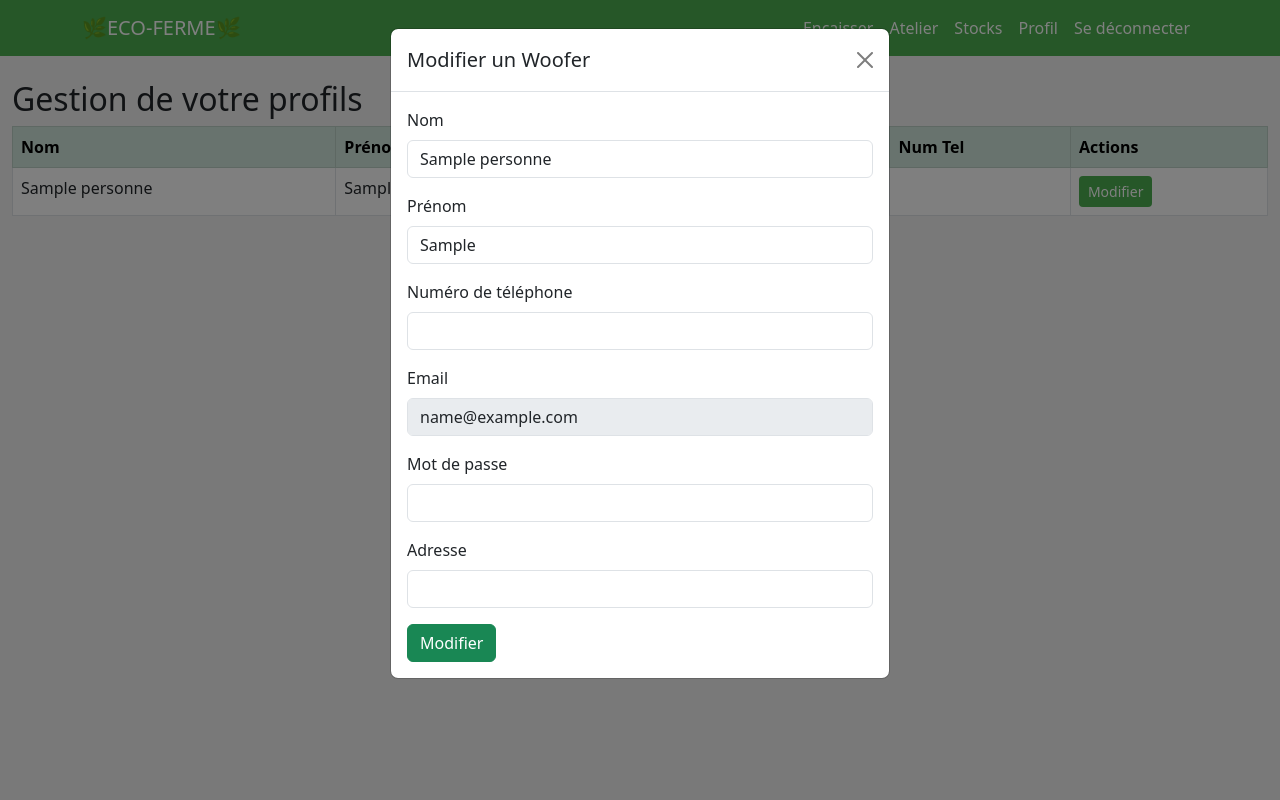
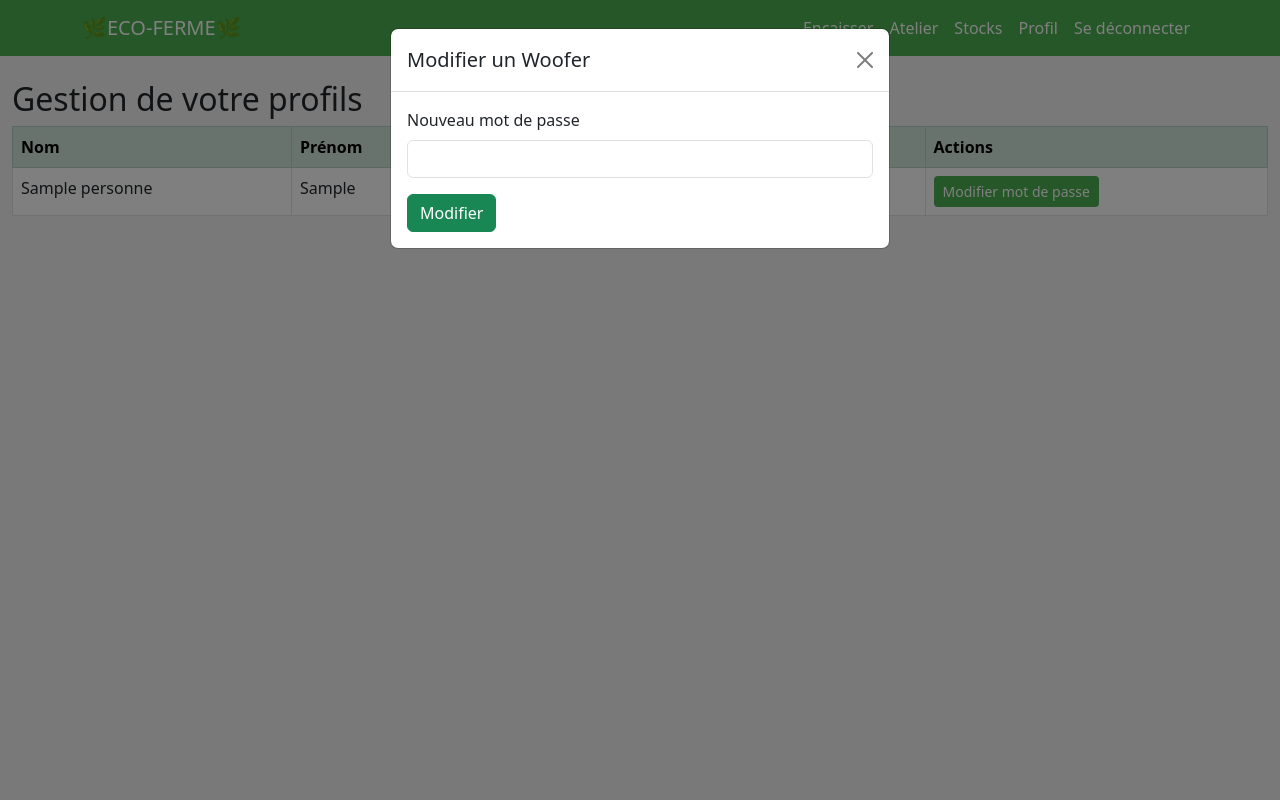
Before and after one commit to theokachlergit/CSIApp, a PHP site: page /view/Profil.php in a window 1280 px wide, after a click on "Modifier mot de passe". Run offline with PHP 8.4, Linux system fonts and the light colour scheme; the visitor is signed in with stand-in values (Sample User, id 1); tables that the repository leaves empty or names only in its code hold one stand-in row (values such as "Sample post"); data that the repository does not hold is empty.

Commit message:
corrections de bug

```diff
--- a/view/GestProduit.php
+++ b/view/GestProduit.php
@@ -2,7 +2,6 @@
 session_start();
 require '../databases/database.php';
 require '../entity/produit.php';
-require '../enum/enumTypeProduit.php';
 
 if (!isset($_SESSION['email'])) {
     header("Location: loginPage.php");
--- a/view/gestAtelier.php
+++ b/view/gestAtelier.php
@@ -149,7 +149,7 @@ $personnes = getAllPersonne($pdo);
                                 <input type="number" class="form-control" name="prixAtelier" id="prixAtelier" placeholder="Ex : 50.00" step="0.01" required>
                             </div>
                             <div class="mb-3">
-                                <label for="statut" class="form-label">Statut</label>
+                                <!--<label for="statut" class="form-label">Statut</label>-->
                                 <input name="statut" type="hidden" id="statut" value="A_Venir">
                             </div>
                             <div class="mb-3">
--- a/view/gestionStock.php
+++ b/view/gestionStock.php
@@ -2,8 +2,6 @@
 session_start();
 require '../databases/database.php'; // Inclusion de la connexion à la BDD
 require "../entity/Produit.php";
-require "../enum/enumTypeProduit.php";
-
 // Vérification si l'utilisateur est connecté
 if (!isset($_SESSION['email'])) {
     header("Location: loginPage.php");
@@ -47,7 +45,6 @@ if (isset($_SESSION['role'])) {
 
 <div class="container mt-4">
     <h2 class="mb-3">Gestion des Stocks</h2>
-    <input type="text" class="form-control mb-3" placeholder="Rechercher un produit...">
     <form method="post">
     <table class="table table-bordered">
         <thead>
--- a/view/inscritAtelier.php
+++ b/view/inscritAtelier.php
@@ -98,7 +98,7 @@ if (isset($_POST['cancel'])) {
                     </table>
                     Statut actuelle <?php echo $statut ?>
                 <?php } else { ?>
-                    <p>Aucun inscrit trouvé pour cet atelier. Statut actuelle <?php echo $statut ?></p>
+                    <p>Aucun inscrit trouvé pour cet atelier. Statut actuel <?php echo $statut ?></p>
                     </p>
                 <?php } ?>
                 <form method="post">
--- a/view/nav-bar-admin.html
+++ b/view/nav-bar-admin.html
@@ -5,7 +5,7 @@
             <li class="nav-item"><a class="nav-link" href="./GestProduit.php">Produit</a></li>
             <li class="nav-item"><a class="nav-link" href="./gestionVente.php">Ventes</a></li>
             <li class="nav-item"><a class="nav-link" href="./encaisser.php">Encaisser</a></li>
-            <li class="nav-item"><a class="nav-link" href="./gestionAtelier.php">Atelier</a></li>
+            <li class="nav-item"><a class="nav-link" href="./gestAtelier.php">Atelier</a></li>
             <li class="nav-item"><a class="nav-link" href="./gestionStock.php">Stocks</a></li>
             <li class="nav-item"><a class="nav-link" href="./GestWoofer.php">Woofer</a></li>
             <li class="nav-item"><a class="nav-link" href="./profilUtil.php">Profil</a></li>
--- a/view/profil.php
+++ b/view/profil.php
@@ -55,7 +55,7 @@ if (isset($_POST['modify'])) {
                         <td><?= htmlspecialchars($profil['email']) ?></td>
                         <td><?= htmlspecialchars($profil['numTel']) ?></td>
                         <td>
-                            <a class="btn btn-green btn-sm" data-bs-toggle="modal" data-bs-target="#editWooferModal">Modifier</a>
+                            <a class="btn btn-green btn-sm" data-bs-toggle="modal" data-bs-target="#editWooferModal">Modifier mot de passe</a>
                         </td>
                     </tr>
                 <?php endforeach; ?>
@@ -72,32 +72,10 @@ if (isset($_POST['modify'])) {
                     <button type="button" class="btn-close" data-bs-dismiss="modal" aria-label="Close"></button>
                 </div>
                 <div class="modal-body">
-                    <form method="post">
-                        <div class="mb-3">
-                            <label for="nom" class="form-label">Nom</label>
-                            <input type="text" class="form-control" id="nom" name="nom" required value="<?= $profil['nom'] ?>">
-                        </div>
-                        <div class="mb-3">
-                            <label for="prenom" class="form-label">Prénom</label>
-                            <input type="text" class="form-control" id="prenom" name="prenom" required value="<?= $profil['prenom'] ?>">
-                        </div>
-                        <div class="mb-3">
-                            <label for="numTel" class="form-label">Numéro de téléphone</label>
-                            <input type="tel" class="form-control" id="numTel" name="numTel" required value="<?= $profil['numTel'] ?>">
-                        </div>
-                        <div class="mb-3">
-                            <label for="email" class="form-label">Email</label>
-                            <input type="email" disabled=true class="form-control" id="email" name="email" required value="<?= $profil['email'] ?>">
-                        </div>
                         <!-- Champ pour le mot de passe (mdpUtilisateur) -->
                         <div class="mb-3">
-                            <label for="mdpUtilisateur" class="form-label">Mot de passe</label>
+                            <label for="mdpUtilisateur" class="form-label">Nouveau mot de passe</label>
                             <input type="password" class="form-control" id="mdpUtilisateur" name="mdpUtilisateur" required>
-                        </div>
-                        <!-- Champ pour l'adresse (adresseWoofer) -->
-                        <div class="mb-3">
-                            <label for="adresseWoofer" class="form-label">Adresse</label>
-                            <input type="text" class="form-control" id="adresseWoofer" name="adresseWoofer" required value="<?= $profil['adresseWoofer'] ?>">
                         </div>
                         <button type="submit" name="modify" class="btn btn-success">Modifier</button>
                     </form>
```
